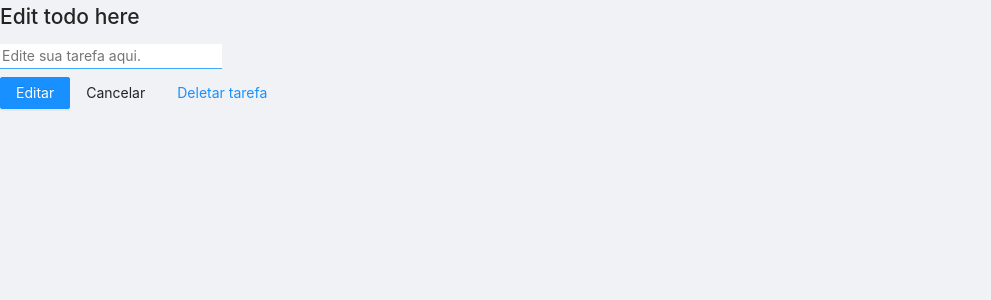
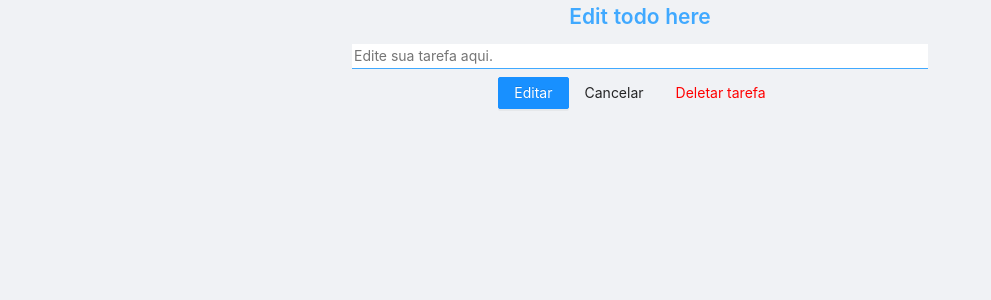
Before and after one commit to ranielsobrinho/flex-todos, a React (Create React App) app: page /todos/1 in a window 1280 px wide. Shown: the top 300 px of the page, without its empty margins (0-991 px from the left). Built offline with nearby package versions, Linux system fonts and the light colour scheme; no server answers.

Commit message:
style: style component page

```diff
--- a/src/pages/EditTodo/index.css
+++ b/src/pages/EditTodo/index.css
@@ -0,0 +1,43 @@
+.edit-container {
+  display: flex;
+  align-items: center;
+  justify-content: center;
+  flex-direction: column;
+}
+
+.edit-container > h2 {
+  font-weight: 600;
+  color: #40a9ff;
+}
+
+.edit-form {
+  display: flex;
+  flex-direction: column;
+}
+
+.edit-form > input {
+  width: 98vw;
+}
+
+.edit-buttons {
+  display: flex;
+  flex-direction: row;
+  justify-content: center;
+  align-items: center;
+}
+
+.edit-buttons > .ant-btn-link {
+  color: red;
+}
+
+@media screen and (min-width: 720px) {
+  .edit-form > input {
+    width: 70vw;
+  }
+}
+
+@media screen and (min-width: 1200px) {
+  .edit-form > input {
+    width: 45vw;
+  }
+}
```
